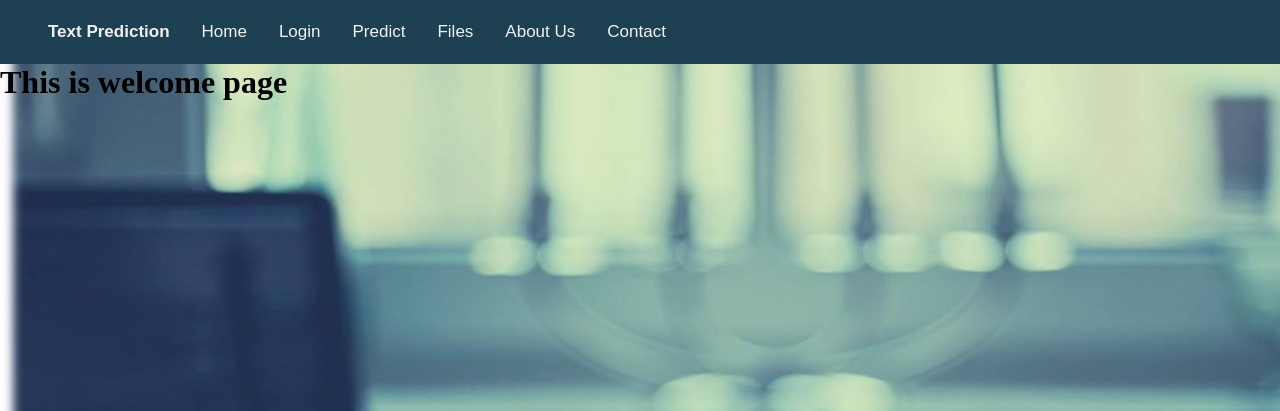
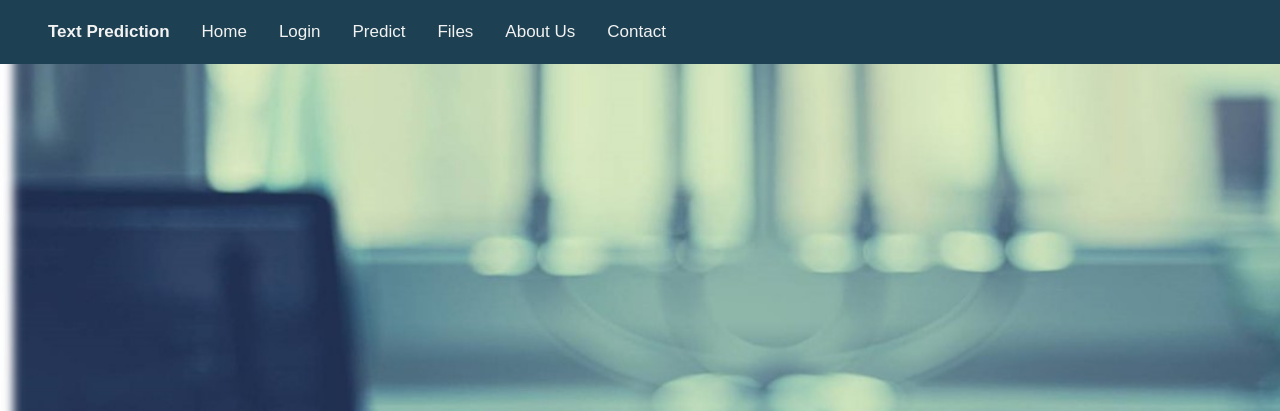
Before and after one commit to RutujaGurav07/text-prediction-using-roberta-, a Flask app: page / in a window 1280 px wide. Shown: the top 411 px of the page. Run offline with Flask 2, Linux system fonts and the light colour scheme.

Commit message:
Update welcome.html

```diff
--- a/templates/welcome.html
+++ b/templates/welcome.html
@@ -2,6 +2,6 @@
 {% extends 'layout.html'%}
 
 {% block content %}
-<h1>This is welcome page</h1>
+
 
 {% endblock content %}
```
